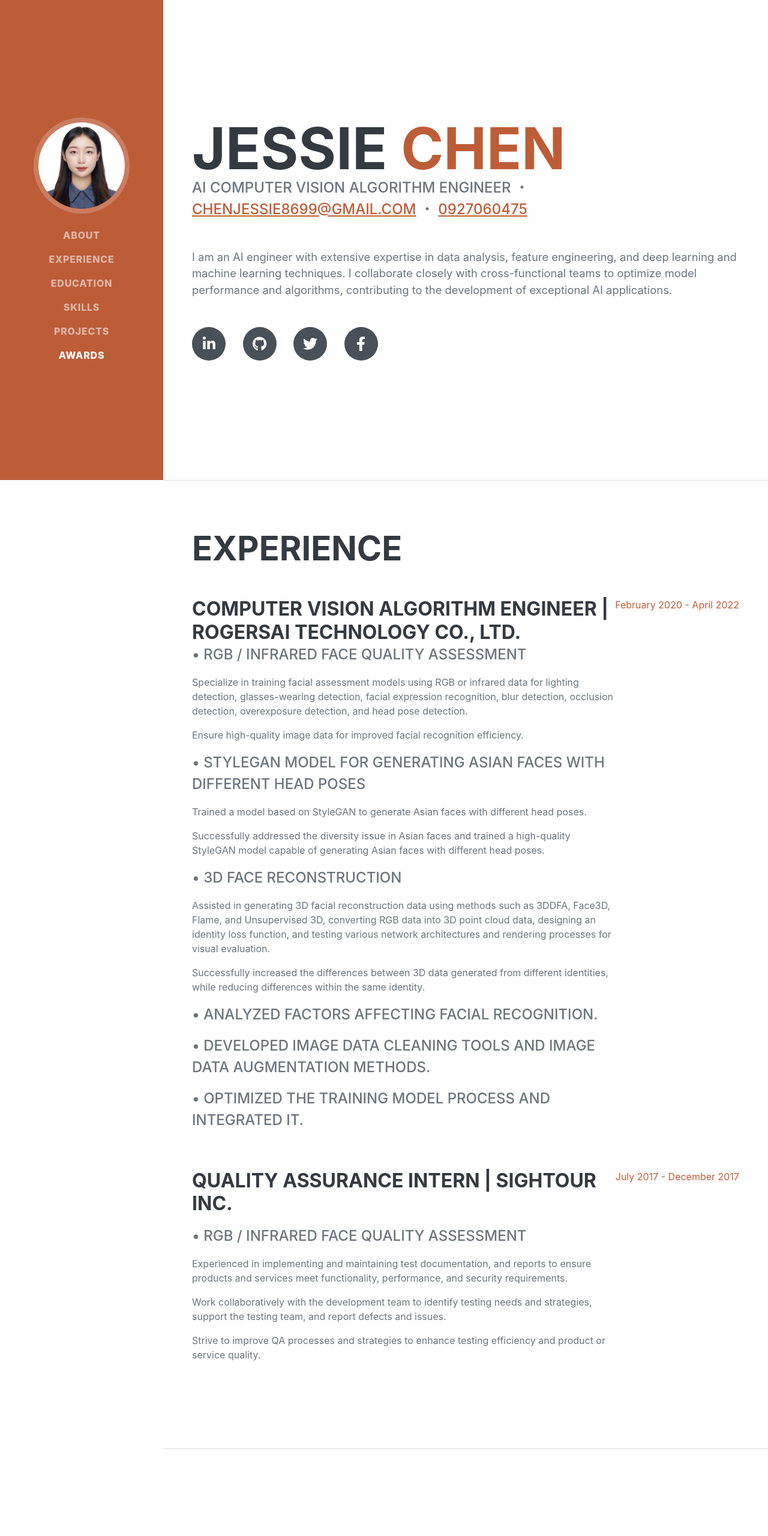
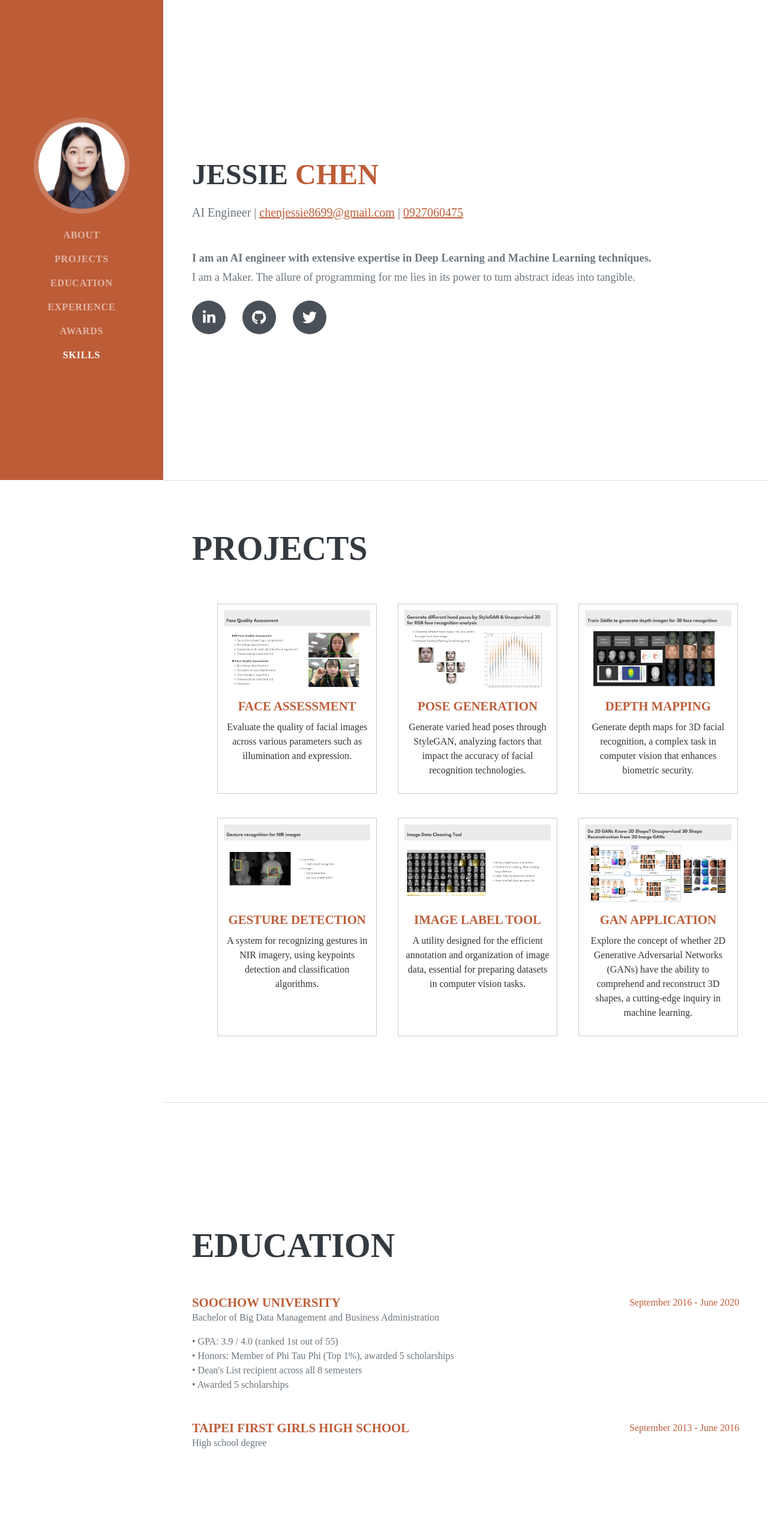
Before and after one commit to chenjanice/chenjanice.github.io, a website: page index.html in a window 1280 px wide. Shown: the top 2560 px of the page at 60% size. Drawn offline with nearby package versions, Linux system fonts and the light colour scheme; a web font is replaced by a local one.

Commit message:
Modify Experience & Project

```diff
--- a/index.html
+++ b/index.html
@@ -26,11 +26,11 @@
             <div class="collapse navbar-collapse" id="navbarResponsive">
                 <ul class="navbar-nav">
                     <li class="nav-item"><a class="nav-link js-scroll-trigger" href="#about">About</a></li>
+                    <li class="nav-item"><a class="nav-link js-scroll-trigger" href="#interests">Projects</a></li>
+                    <li class="nav-item"><a class="nav-link js-scroll-trigger" href="#education">Education</a></li>
                     <li class="nav-item"><a class="nav-link js-scroll-trigger" href="#experience">Experience</a></li>
-                    <li class="nav-item"><a class="nav-link js-scroll-trigger" href="#education">Education</a></li>
+                    <li class="nav-item"><a class="nav-link js-scroll-trigger" href="#awards">Awards</a></li>
                     <li class="nav-item"><a class="nav-link js-scroll-trigger" href="#skills">Skills</a></li>
-                    <li class="nav-item"><a class="nav-link js-scroll-trigger" href="#interests">Projects</a></li>
-                    <li class="nav-item"><a class="nav-link js-scroll-trigger" href="#awards">Awards</a></li>
                 </ul>
             </div>
         </nav>
@@ -43,64 +43,61 @@
                         Jessie
                         <span class="text-primary">Chen</span>
                     </h1>
-                    <div class="subheading mb-5">
-                        AI Computer Vision Algorithm Engineer ・
-                        <a href="mailto:name@email.com">chenjessie8699@gmail.com</a> ・
+                    <div class="lead mb-5">
+                        AI Engineer |
+                        <a href="mailto:name@email.com">chenjessie8699@gmail.com</a> |
                         <a href="mailto:name@email.com">0927060475</a>
                     </div>
-                    <p class="lead mb-5">I am an AI engineer with extensive expertise in data analysis, feature engineering, and deep learning and machine learning techniques. I collaborate closely with cross-functional teams to optimize model performance and algorithms, contributing to the development of exceptional AI applications.</p>
+                    <p class="lead mb-1">I am an AI engineer with extensive expertise in Deep Learning and Machine Learning techniques. </p>
+                    <p class="lead mb-4">I am a Maker. The allure of programming for me lies in its power to tum abstract ideas into tangible.</p>
                     <div class="social-icons">
-                        <a class="social-icon" href="#!"><i class="fab fa-linkedin-in"></i></a>
-                        <a class="social-icon" href="#!"><i class="fab fa-github"></i></a>
+                        <a class="social-icon" href="https://www.linkedin.com/in/jessie-chen-b4167b130/"><i class="fab fa-linkedin-in"></i></a>
+                        <a class="social-icon" href="https://github.com/chenjanice"><i class="fab fa-github"></i></a>
                         <a class="social-icon" href="#!"><i class="fab fa-twitter"></i></a>
-                        <a class="social-icon" href="#!"><i class="fab fa-facebook-f"></i></a>
+                        <!-- <a class="social-icon" href="#!"><i class="fab fa-facebook-f"></i></a> -->
                     </div>
                 </div>
             </section>
             <hr class="m-0" />
-            <!-- Experience-->
-            <section class="resume-section" id="experience">
+            <!-- Interests-->
+            <section class="resume-section" id="interests">
                 <div class="resume-section-content">
-                    <h2 class="mb-5">Experience</h2>
-                    <div class="d-flex flex-column flex-md-row justify-content-between mb-5">
-                        <div class="flex-grow-1">
-                            <h3 class="mb-0">Computer Vision Algorithm Engineer | RogersAI Technology Co., Ltd. </h3>
+                    <h2 class="mb-5">Projects</h2>
 
-                            <div class="subheading mb-3">•  RGB / Infrared Face Quality Assessment</div>
-                            <p> Specialize in training facial assessment models using RGB or infrared data for lighting detection, glasses-wearing detection, facial expression recognition, blur detection, occlusion detection, overexposure detection, and head pose detection.</p>
-                            <p> Ensure high-quality image data for improved facial recognition efficiency.</p>
-
-                            <div class="subheading mb-3">•  StyleGAN model for generating Asian faces with different head poses</div>
-                            <p> Trained a model based on StyleGAN to generate Asian faces with different head poses.</p>
-                            <p> Successfully addressed the diversity issue in Asian faces and trained a high-quality StyleGAN model capable of generating Asian faces with different head poses.</p>
-
-                            <div class="subheading mb-3">•  3D face reconstruction</div>
-                            <p> Assisted in generating 3D facial reconstruction data using methods such as 3DDFA, Face3D, Flame, and Unsupervised 3D, converting RGB data into 3D point cloud data, designing an identity loss function, and testing various network architectures and rendering processes for visual evaluation.</p>
-                            <p> Successfully increased the differences between 3D data generated from different identities, while reducing differences within the same identity.</p>
-
-                            <div class="subheading mb-3">•  Analyzed factors affecting facial recognition.</div>
-
-                            <div class="subheading mb-3">•  Developed image data cleaning tools and image data augmentation methods.</div>
-
-                            <div class="subheading mb-3">•  Optimized the training model process and integrated it.</div>
-
+                    <div class="container">
+                        <div class="box">
+                          <img src="Collection/2.png" alt="Face Assessment">
+                          <h3>Face Assessment</h3>
+                          <p> Evaluate the quality of facial images across various parameters such as illumination and expression.</p>
                         </div>
-                        <div class="flex-shrink-0"><span class="text-primary">February 2020 - April 2022</span></div>
+                        <div class="box">
+                          <img src="Collection/3.png" alt="Pose Generation">
+                          <h3>Pose Generation</h3>
+                          <p>Generate varied head poses through StyleGAN, analyzing factors that impact the accuracy of facial recognition technologies. </p>
+                        </div>
+                        <div class="box">
+                          <img src="Collection/4.png" alt="Depth Mapping">
+                          <h3>Depth Mapping</h3>
+                          <p> Generate depth maps for 3D facial recognition, a complex task in computer vision that enhances biometric security. </p>
+                        </div>
                     </div>
-
-                    <div class="d-flex flex-column flex-md-row justify-content-between mb-5">
-                        <div class="flex-grow-1">
-                            <h3 class="mb-0">Quality Assurance Intern | SIGHTOUR INC.</h3>
-                            <p></p>
-                            <div class="subheading mb-3">•  RGB / Infrared Face Quality Assessment</div>
-                            <p> Experienced in implementing and maintaining test documentation, and reports to ensure products and services meet functionality, performance, and security requirements.</p>
-                            <p> Work collaboratively with the development team to identify testing needs and strategies, support the testing team, and report defects and issues.</p>
-                            <p> Strive to improve QA processes and strategies to enhance testing efficiency and product or service quality.</p>
+                    <div class="container">
+                        <div class="box">
+                          <img src="Collection/5.png" alt="Gesture Detection">
+                          <h3>Gesture Detection</h3>
+                          <p>A system for recognizing gestures in NIR imagery, using keypoints detection and classification algorithms. </p>
                         </div>
-                        <div class="flex-shrink-0"><span class="text-primary">July 2017 - December 2017</span></div>
+                        <div class="box">
+                          <img src="Collection/6.png" alt="Image Label Tool">
+                          <h3>Image Label Tool</h3>
+                          <p>A utility designed for the efficient annotation and organization of image data, essential for preparing datasets in computer vision tasks. </p>
+                        </div>
+                        <div class="box">
+                          <img src="Collection/7.png" alt="GAN Application">
+                          <h3>GAN Application</h3>
+                          <p>Explore the concept of whether 2D Generative Adversarial Networks (GANs) have the ability to comprehend and reconstruct 3D shapes, a cutting-edge inquiry in machine learning. </p>
+                        </div>
                     </div>
-
-
 
 
                 </div>
@@ -113,10 +110,11 @@
                     <div class="d-flex flex-column flex-md-row justify-content-between mb-5">
                         <div class="flex-grow-1">
                             <h3 class="mb-0">Soochow University</h3>
-                            <div class="subheading mb-3">Bachelor's degree</div>
-                            <p>GPA: 3.9 / 4.0</p>
-                            <div>Double major : Big Data Management and Business Administration </div>
-                            <div>Interdisciplinary Program : Financial Technology </div>
+                            <div class="subheading mb-3">Bachelor of Big Data Management and Business Administration</div>
+                            <div>• GPA: 3.9 / 4.0 (ranked 1st out of 55)</div>
+                            <div>• Honors: Member of Phi Tau Phi (Top 1%), awarded 5 scholarships</div>
+                            <div>• Dean's List recipient across all 8 semesters </div>
+                            <div>• Awarded 5 scholarships </div>
                         </div>
                         <div class="flex-shrink-0"><span class="text-primary">September 2016 - June 2020</span></div>
                     </div>
@@ -130,82 +128,43 @@
                 </div>
             </section>
             <hr class="m-0" />
-            <!-- Skills-->
-            <section class="resume-section" id="skills">
+            <!-- Experience-->
+            <section class="resume-section" id="experience">
                 <div class="resume-section-content">
-                    <h2 class="mb-5">Skills</h2>
-                    <div class="subheading mb-3">Programming Languages & Tools</div>
-                    <ul class="list-inline dev-icons">
-                        <li class="list-inline-item"><i class="fa-brands fa-python"></i></li>
-                        <li class="list-inline-item"><i class="fa-brands fa-js"></i></li>
-                        <li class="list-inline-item"><i class="fa-brands fa-html5"></i>
-                    </ul>
-                    <!-- <div class="subheading mb-3">Workflow</div> -->
-                    <ul class="fa-ul mb-0">
-                        <li>
-                            <span class="fa-li"><i class="fas fa-check"></i></span>
-                            Data Visualization : SQL / Tableau
-                        </li>
-                        <li>
-                            <span class="fa-li"><i class="fas fa-check"></i></span>
-                            Data Science : Pytorch /  Keras / TFLite / python (numpy / pandas) / R
-                        </li>
-                        <li>
-                            <span class="fa-li"><i class="fas fa-check"></i></span>
-                            Computer Vision : Open CV / Detect / Classify / GAN / Image preprocessing
-                        </li>
-                        <li>
-                            <span class="fa-li"><i class="fas fa-check"></i></span>
-                            Cloud : AWS / Google Cloud platform
-                        </li>
-                        <li>
-                            <span class="fa-li"><i class="fas fa-check"></i></span>
-                            System and Management : Linux / Docker / Git
-                        </li>
-                        <li>
-                            <span class="fa-li"><i class="fas fa-check"></i></span>
-                            Front-end : HTML / CSS / Java Script
-                        </li>
-                        <li>
-                            <span class="fa-li"><i class="fas fa-check"></i></span>
-                            English : TOEIC 910 (R:465/L:445) / TOEFL 105 (R:27/L:30/S:22/W:26)
-                        </li>
-                    </ul>
-                </div>
-            </section>
-            <hr class="m-0" />
-            <!-- Interests-->
-            <section class="resume-section" id="interests">
-                <div class="resume-section-content">
-                    <h2 class="mb-5">Projects</h2>
-
+                    <h2 class="mb-5">Experience</h2>
                     <div class="d-flex flex-column flex-md-row justify-content-between mb-5">
                         <div class="flex-grow-1">
-                            <div class="subheading mb-3">•  Dynamic maps of the subsidized B&B during the Chinese New Year holiday</div>
-                            <p> Using web scraping to download over 1000 listings of subsidized B&B, and visualizing the data on an interactive map to help users easily search and find government-subsidized B&B.</p>
+                            <h3 class="mb-0">Yunyun AI Baby Camera Co., Ltd. | AI engineer </h3>
+
+                            <div class="subheading mb-1">Drove an uplift in product satisfaction rate from 50% to 85% among 150,000 users in 3 months through 3 key actions:</div>
+                            <div class="subheading ms-4">1) Conducted extensive edge AI optimization including quantization and pruning on edge devices, enhancing real-time monitoring capabilities with reduced latency and amplified processing speed by 30 seconds</div>
+                            <div class="subheading ms-4">2) Trained YOLOv7 (an object detection algorithm based on deep learning) to improve object detection accuracy by 12%, leading to finer identification of potential safety risks when monitoring infants in cribs</div>
+                            <div class="subheading ms-4">3) Implemented Yamnet-based audio recognition models through transfer learning, optimized model architecture, and redesigned network parameters to improve sound detection and mixed sound interpretation accuracy by 15%</div>
+
                         </div>
+                        <div class="flex-shrink-0"><span class="text-primary">May 2022-Present|Taiwan</span></div>
                     </div>
 
                     <div class="d-flex flex-column flex-md-row justify-content-between mb-5">
                         <div class="flex-grow-1">
-                            <div class="subheading mb-3">•  Simple Blockchain</div>
-                            <p> Design and develop a simple blockchain using AWS Ubuntu virtual machine, Linked-List, Hash, and Socket technology. Implement secure and efficient data storage and transfer using advanced data structures and networking protocols. Utilize cutting-edge cloud computing tools to ensure scalability and reliability of the blockchain network.</p>
+                            <h3 class="mb-0">RogersAI Technology Co., Ltd. | Computer Vision AI Algorithm Engineer </h3>
+
+                            <div class="subheading mb-1">Boosted facial recognition robustness and model precision by 35% in 6 months through 6 key actions:</div>
+                            <div class="subheading ms-4">1) Contributed to the development of innovative 3D facial reconstruction techniques using advanced methodologies such as 3DDFA, Face3D, Flame, and unsupervised learning approaches. Innovated an identity loss function that enhanced the similarity of generated data by 20%, improving the model's precision in facial feature distinction.</div>
+                            <div class="subheading ms-4">2) Developed innovative 3D facial reconstruction techniques using advanced methodologies such as 3DDFA, Face3D, Flame, and unsupervised learning approaches</div>
+                            <div class="subheading ms-4">3) Innovated a novel identity loss function and developed a StyleGan model (a deep learning tool for creating lifelike images using generative adversarial networks), to synthesize distinct facial features, expressions, and nuances e.g., blurriness, occlusions, overexposure, head pose variations</div>
+                            <div class="subheading ms-4">4) Conducted holistic research on innovative 3D rendering methods to maintain data integrity against encoder-decoder biases</div>
+                            <div class="subheading ms-4">5) Spearheaded the development of sophisticated facial quality assessment algorithms, analyzing both RGB and infrared data to address challenges in facial recognition such as diverse lighting conditions and accessory interference</div>
+                            <div class="subheading ms-4">6) Transformed RGB data into detailed 3D point clouds to increase accuracy of identity discrimination in 3D modeling</div>
+
+                            <div class="subheading mb-1">Enhanced facial recognition algorithmic system’s efficiency by 25% in 6 months through 2 key actions:</div>
+                            <div class="subheading ms-4">1) Optimized AI model training pipelines and successfully integrated updates into production systems to improve system reliability</div>
+                            <div class="subheading ms-4">2) Implemented specialized tools for image data cleansing & augmentation to improve the datasets’ quality and speed data annotation</div>
                         </div>
+                        <div class="flex-shrink-0"><span class="text-primary">Jan 2020 - Mar 2022|Taiwan</span></div>
                     </div>
 
-                    <div class="d-flex flex-column flex-md-row justify-content-between mb-5">
-                        <div class="flex-grow-1">
-                            <div class="subheading mb-3">•  Biological Image Recognition</div>
-                            <p> Developed a research project focused on biomedical image recognition and trained a simple Convolutional Neural Network (CNN) to assist in the visual diagnosis of otology.</p>
-                        </div>
-                    </div>
 
-                    <div class="d-flex flex-column flex-md-row justify-content-between mb-5">
-                        <div class="flex-grow-1">
-                            <div class="subheading mb-3">•  AVG Android APP</div>
-                            <p> Designed a Java-based adventure game that can change the form of action based on the player's input commands.</p>
-                        </div>
-                    </div>
 
 
                 </div>
@@ -267,6 +226,52 @@
                     </ul>
                 </div>
             </section>
+            <!-- Skills-->
+            <section class="resume-section" id="skills">
+                <div class="resume-section-content">
+                    <h2 class="mb-5">Skills</h2>
+                    <div class="subheading mb-3">Programming Languages & Tools</div>
+                    <ul class="list-inline dev-icons">
+                        <li class="list-inline-item"><i class="fa-brands fa-python"></i></li>
+                        <li class="list-inline-item"><i class="fa-brands fa-js"></i></li>
+                        <li class="list-inline-item"><i class="fa-brands fa-html5"></i>
+                    </ul>
+                    <!-- <div class="subheading mb-3">Workflow</div> -->
+                    <ul class="fa-ul mb-0">
+                        <li>
+                            <span class="fa-li"><i class="fas fa-check"></i></span>
+                            Data Visualization : SQL / Tableau
+                        </li>
+                        <li>
+                            <span class="fa-li"><i class="fas fa-check"></i></span>
+                            Data Science : Pytorch /  Keras / TFLite / python (numpy / pandas) / R
+                        </li>
+                        <li>
+                            <span class="fa-li"><i class="fas fa-check"></i></span>
+                            Computer Vision : Open CV / Detect / Classify / GAN / Image preprocessing
+                        </li>
+                        <li>
+                            <span class="fa-li"><i class="fas fa-check"></i></span>
+                            Cloud : AWS / Google Cloud platform
+                        </li>
+                        <li>
+                            <span class="fa-li"><i class="fas fa-check"></i></span>
+                            System and Management : Linux / Docker / Git
+                        </li>
+                        <li>
+                            <span class="fa-li"><i class="fas fa-check"></i></span>
+                            Front-end : HTML / CSS / Java Script
+                        </li>
+                        <li>
+                            <span class="fa-li"><i class="fas fa-check"></i></span>
+                            English : TOEIC 910 (R:465/L:445) / TOEFL 105 (R:27/L:30/S:22/W:26)
+                        </li>
+                    </ul>
+                </div>
+            </section>
+            <hr class="m-0" />
+
+
         </div>
         <!-- Bootstrap core JS-->
         <script src="https://cdn.jsdelivr.net/npm/bootstrap@5.1.3/dist/js/bootstrap.bundle.min.js"></script>
```
Also changed, not shown: Collection/1.png (added), Collection/2.png (added), Collection/3.png (added), Collection/4.png (added), Collection/5.png (added), Collection/6.png (added), Collection/7.png (added), Collection/8.png (added), dist/css/styles.css, 1 other file.
